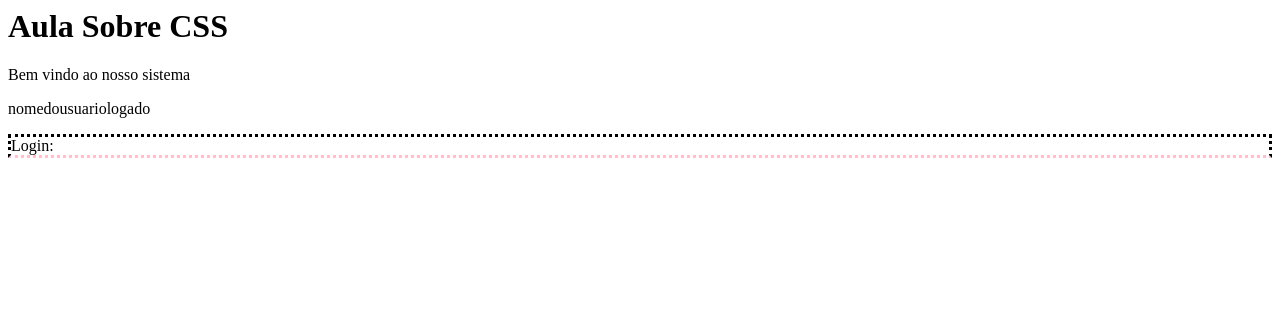
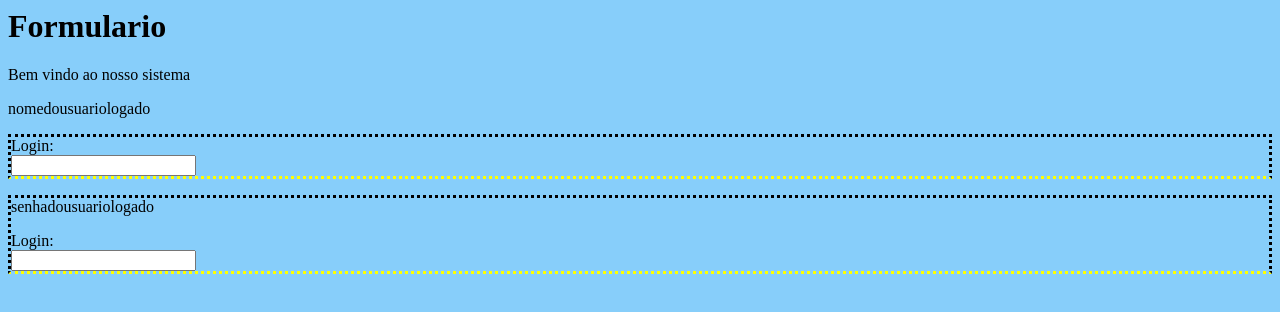
Before and after one commit to layryel/formcss, a plain HTML site: page index.html in a window 1280 px wide. Drawn offline with Linux system fonts and the light colour scheme.

Commit message:
site html/css

```diff
--- a/index.html
+++ b/index.html
@@ -3,30 +3,35 @@
 <head>
 <style>
 body {
-background-color:white
+background-color: #87CEFA;
 }
 
 form {
 border-style: dotted;
-border-bottom-color: pink;
+border-bottom-color: yellow;
 }
 
 p {
-color: blue;
+color: pink;
 }
 
 p.muitoimportante {
-color:yellow;
+color: black;
 }
 </style>
 </head>
 <body>
-<h1>Aula Sobre CSS</h1>
+<h1>Formulario </h1>
 <pclass="muitoimportante">Bem vindo ao nosso sistema</p>
 <pid="nomedousuario">nomedousuariologado</p>
 <form>
-<labelfor="nomedousuario">Login:</label></br>
-<inputtype="text"id="nomedousuario"></input>
+<label for="nomedousuario">Login:</label></br>
+<input type="text"id="nomedousuario"></input>
+</form>
+<form>
+<pid="senhaparalogin">senhadousuariologado</p>
+<label for="senhaparalogin">Login:</label></br>
+<input type="text"id="senhado usuario"></input>
 </form>
 </body>
 </html>
```
